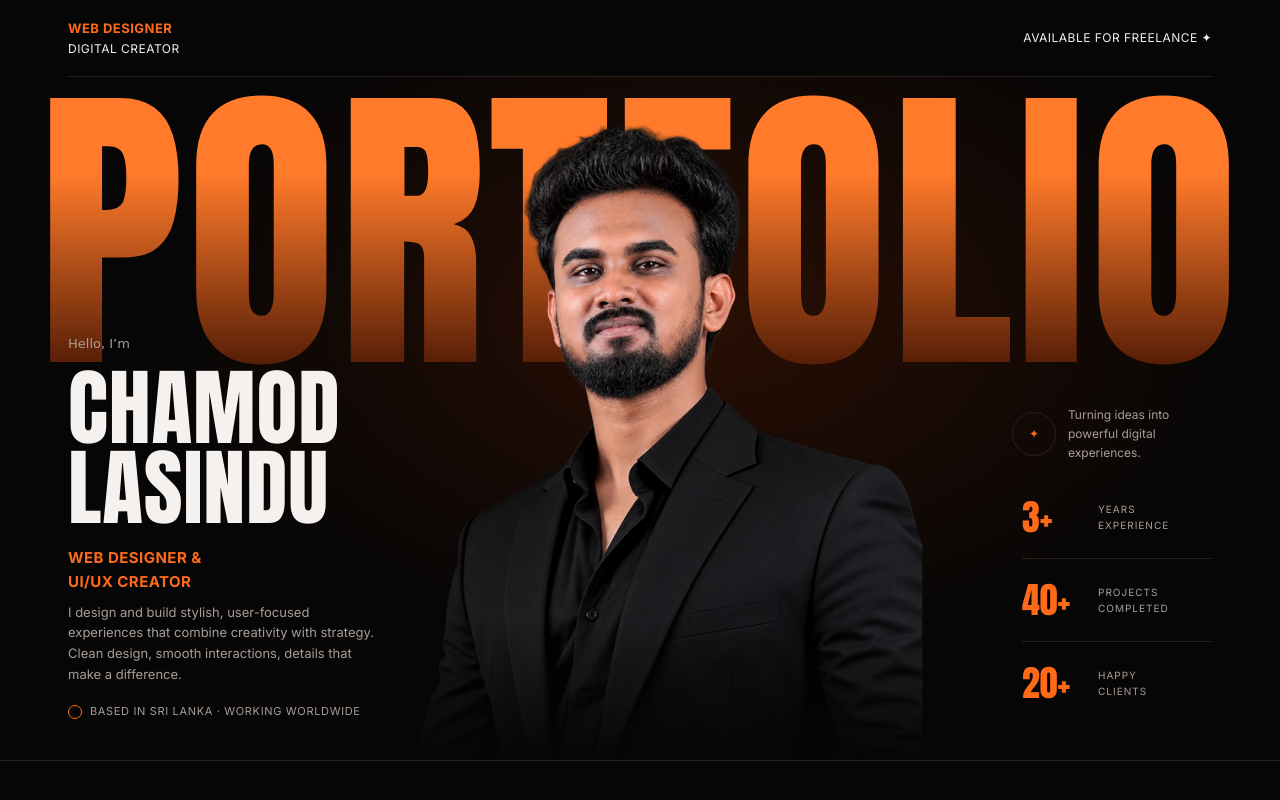
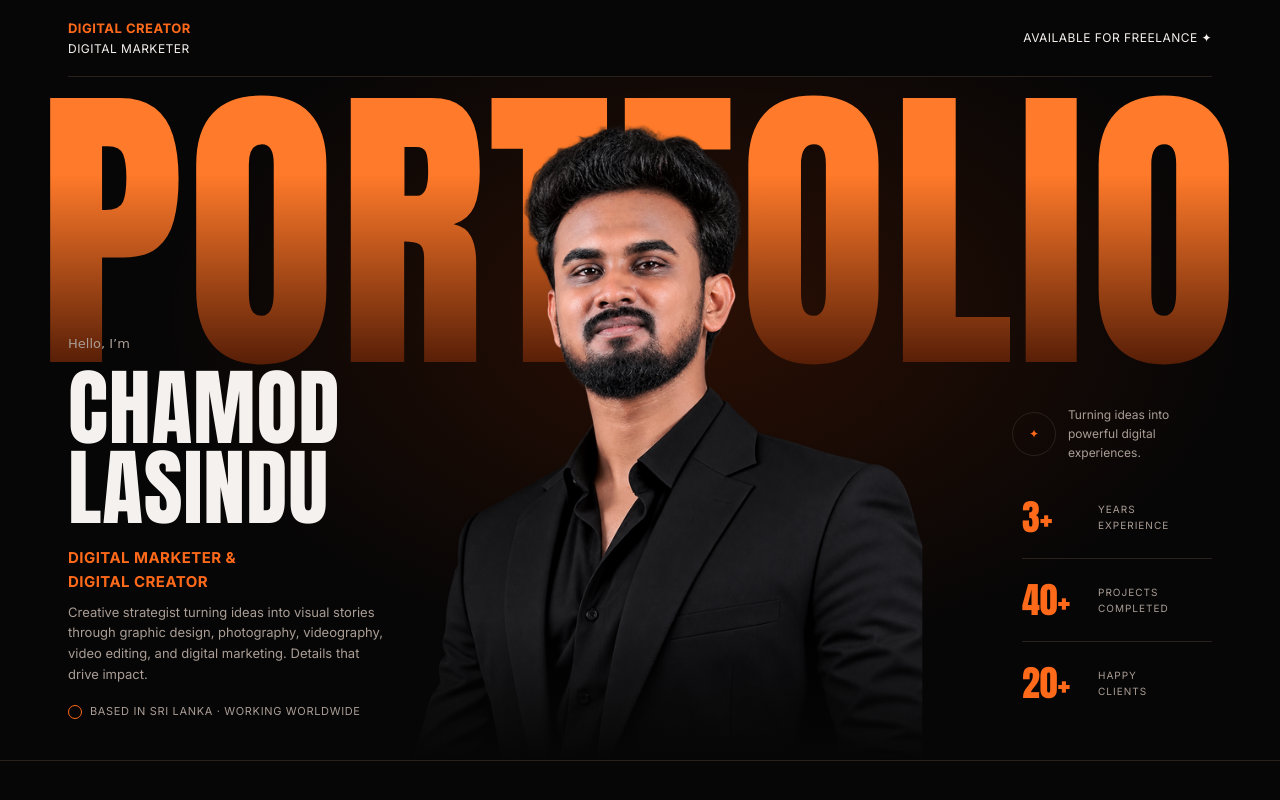
Before and after one commit to lasinduamarasinghe/chamodlasindu, a plain HTML site: page index.html in a window 1280 px wide. Shown: the top 800 px of the page. Drawn offline with Linux system fonts and the light colour scheme; a web font is replaced by a local one.

Commit message:
Update role and description in index.html

```diff
--- a/index.html
+++ b/index.html
@@ -5,14 +5,14 @@
 <link rel="stylesheet" href="https://fonts.googleapis.com/css2?family=Anton&family=Inter:wght@400;500;600;700&family=Mrs+Saint+Delafield&display=swap">
 <link rel="stylesheet" href="style.css"></head><body>
 <!-- ========== TOP BAR ========== -->
-<div class="w"><div class="top"><div><b>WEB DESIGNER</b>DIGITAL CREATOR</div><div>AVAILABLE FOR FREELANCE ✦</div></div></div>
+<div class="w"><div class="top"><div><b>DIGITAL CREATOR</b>DIGITAL MARKETER</div><div>AVAILABLE FOR FREELANCE ✦</div></div></div>
 
 <!-- ========== HERO (name, photo, stats) ========== -->
 <div class="hero"><div class="big">PORTFOLIO</div>
 <div class="me"><img alt="Chamod Lasindu" src="me.png"></div>
 <div class="w" style="position:relative"><div class="hl"><p class="hello">Hello, I’m</p><h1>Chamod<br>Lasindu</h1>
-<div class="role">WEB DESIGNER &amp;<br>UI/UX CREATOR</div>
-<p>I design and build stylish, user-focused experiences that combine creativity with strategy. Clean design, smooth interactions, details that make a difference.</p>
+<div class="role">DIGITAL MARKETER &amp;<br>DIGITAL CREATOR</div>
+<p>Creative strategist turning ideas into visual stories through graphic design, photography, videography, video editing, and digital marketing. Details that drive impact.</p>
 <div class="avail"><span class="dot"></span>BASED IN SRI LANKA · WORKING WORLDWIDE</div></div>
 <div class="tag"><i>✦</i>Turning ideas into powerful digital experiences.</div>
 <div class="stats"><div><b>3+</b><span>Years<br>Experience</span></div><div><b>40+</b><span>Projects<br>Completed</span></div><div><b>20+</b><span>Happy<br>Clients</span></div></div></div></div>
```
